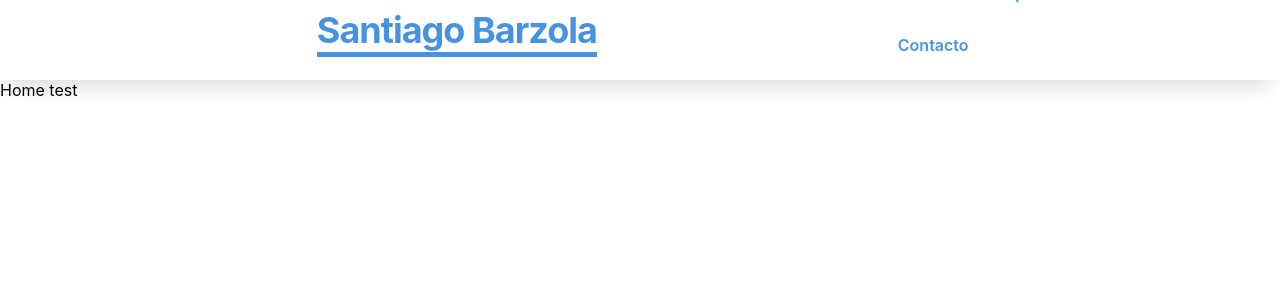
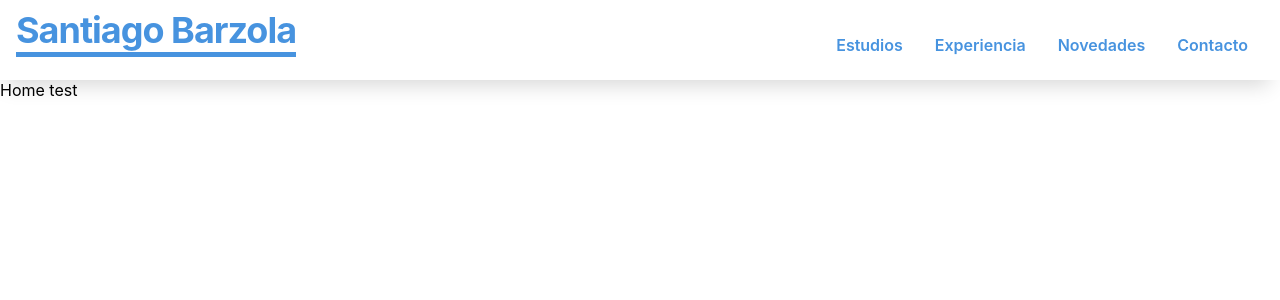
Before and after one commit to santiago0001/santiago_web_reactjs, a React (Create React App) app: page / in a window 1280 px wide. Shown: the top 300 px of the page. Built offline with nearby package versions, Linux system fonts and the light colour scheme.

Commit message:
fix estilos navbar

```diff
--- a/src/components/Navbar/Navbar.js
+++ b/src/components/Navbar/Navbar.js
@@ -4,6 +4,8 @@ import {
   ContainerMenu,
   ContainerNavbar,
   LinkHome,
+  ContainerTitleWeb,
+  ContainerLinkWeb,
 } from "./Navbar.styled";
 import { theme } from "../theme";
 import MenuIcon from "@mui/icons-material/Menu";
@@ -13,19 +15,13 @@ export default function Navbar() {
   return (
     <>
       <ContainerNavbar>
-        <Box
-          display={"flex"}
-          alignItems={"center"}
-          ml={2}
-          mb={2}
-          sx={{ width: "80%", placeContent: "center" }}
-        >
-          <Box sx={{ borderBottom: "5px solid" }}>
+        <ContainerTitleWeb>
+          <ContainerLinkWeb>
             <LinkHome href={"/"} fontSize={36} fontWeight={700}>
               Santiago Barzola
             </LinkHome>
-          </Box>
-        </Box>
+          </ContainerLinkWeb>
+        </ContainerTitleWeb>
         {!isMd && (
           <ContainerMenu>
             <Grid container spacing={4} mr={4}>
--- a/src/components/Navbar/Navbar.styled.js
+++ b/src/components/Navbar/Navbar.styled.js
@@ -36,3 +36,18 @@ export const LinkHome = styled(Link)({
     fontSize: "8vw !important",
   },
 });
+
+export const ContainerTitleWeb = styled(Box)({
+  placeContent: "center",
+  display: "flex",
+  alignItems: "center",
+  marginLeft: theme.spacing(2),
+  marginBottom: theme.spacing(2),
+  [theme.breakpoints.down("md")]: {
+    width: "80%",
+    height: "100%",
+  },
+});
+export const ContainerLinkWeb = styled(Box)({
+  borderBottom: "5px solid",
+});
```
